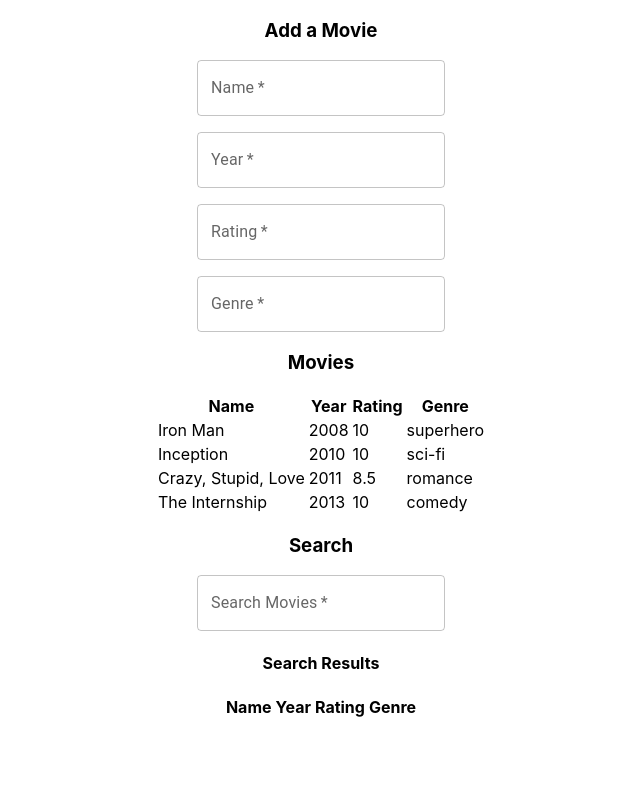
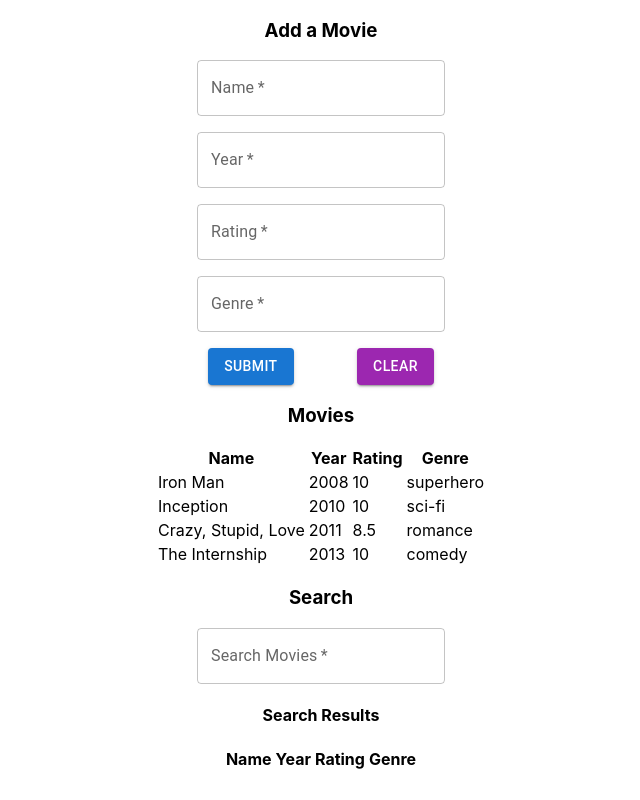
Before and after one commit to prashgde/spend-your-time-right, a React (Create React App) app: page / in a window 1280 px wide. Shown: the whole page, without its empty margins (319-959 px from the left). Built offline with nearby package versions, Linux system fonts and the light colour scheme.

Commit message:
Restored the functionality

```diff
--- a/src/components/AddMovie.js
+++ b/src/components/AddMovie.js
@@ -1,6 +1,6 @@
 import { useContext, useState } from "react";
 import { MovieContext } from "../contexts/MovieContext";
-import { Grid, TextField } from "@mui/material";
+import { Button, Grid, TextField } from "@mui/material";
 
 const AddMovie = () => {
     const [movies, setMovies] = useContext(MovieContext);
@@ -51,6 +51,7 @@ const AddMovie = () => {
                                 id="input-name"
                                 label="Name"
                                 fullWidth
+                                onChange={handleNameChange}
                             />
                         </Grid>
                         <Grid item>
@@ -59,6 +60,7 @@ const AddMovie = () => {
                                 id="input-year"
                                 label="Year"
                                 fullWidth
+                                onChange={handleYearChange}
                             />
                         </Grid>
                         <Grid item>
@@ -67,6 +69,7 @@ const AddMovie = () => {
                                 id="input-rating"
                                 label="Rating"
                                 fullWidth
+                                onChange={handleRatingChange}
                             />
                         </Grid>
                         <Grid item>
@@ -75,7 +78,33 @@ const AddMovie = () => {
                                 id="input-genre"
                                 label="Genre"
                                 fullWidth
+                                onChange={handleGenreChange}
                             />
+                        </Grid>
+                        <Grid item xs={6.55}>
+                            <Grid
+                                container
+                                justifyContent="space-between"
+                            >
+                                <Grid item>
+                                    <Button
+                                        variant="contained"
+                                        color="primary"
+                                        onClick={handleSubmit}
+                                    >
+                                        Submit
+                                    </Button>
+                                </Grid>
+                                <Grid item>
+                                    <Button
+                                        variant="contained"
+                                        color="secondary"
+                                        type="reset"
+                                    >
+                                        Clear
+                                    </Button>
+                                </Grid>
+                            </Grid>
                         </Grid>
                     </Grid>
                 </form>
--- a/src/components/SearchMovies.js
+++ b/src/components/SearchMovies.js
@@ -40,6 +40,7 @@ const SearchMovies = () => {
                                     id="input-search"
                                     label="Search Movies"
                                     fullWidth
+                                    onChange={handleNameChange}
                                 />
                             </Grid>
                         </Grid>
```
